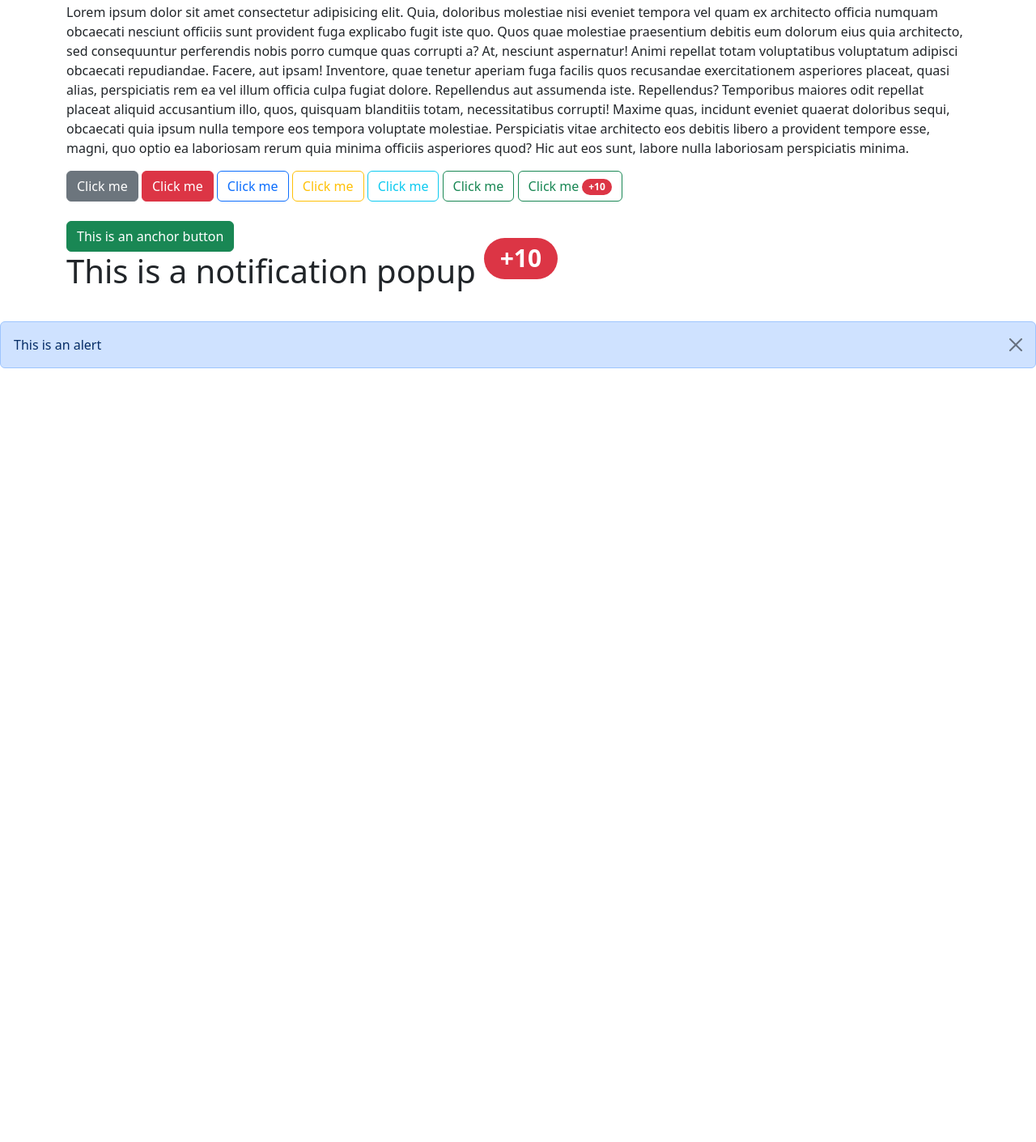
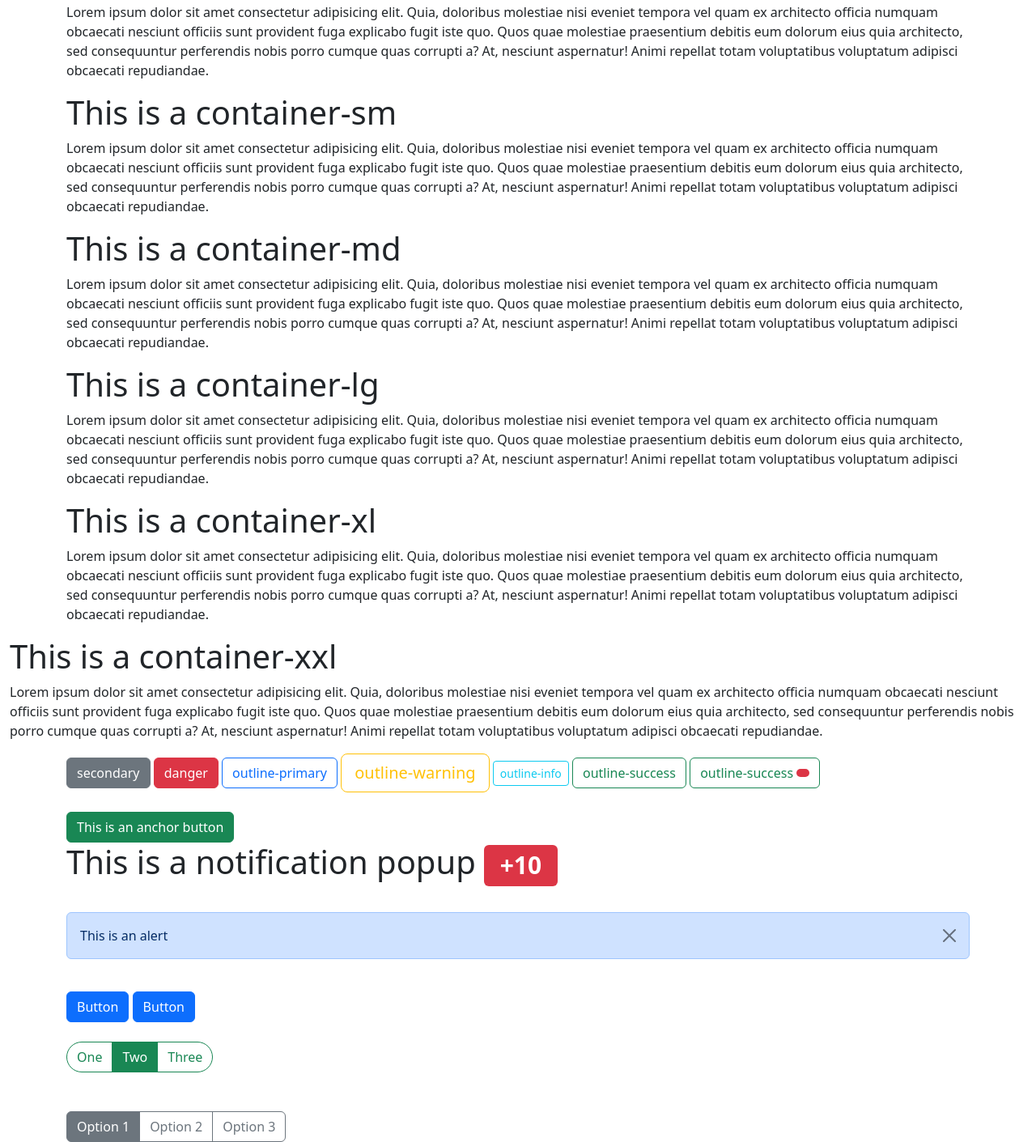
Before and after one commit to Monis9451/Bootstrap-practice, a plain HTML site: page index.html in a window 1280 px wide. Shown: the part 53-1464 px from the top of the page at 81% size. Before the commit the page ends 800 px from the top, so only its background shows below. Drawn offline with Linux system fonts and the light colour scheme.

Commit message:
practice some alert, group button and group radio button

```diff
--- a/index.html
+++ b/index.html
@@ -9,26 +9,78 @@
 </head>
 <body>
     <div class="container">
-        <h1>This is a heading</h1>
+        <h1>This is a container</h1>
         <p>Lorem ipsum dolor sit amet consectetur adipisicing elit. Quia, doloribus molestiae nisi eveniet tempora vel quam ex architecto officia numquam obcaecati nesciunt officiis sunt provident fuga explicabo fugit iste quo.
         Quos quae molestiae praesentium debitis eum dolorum eius quia architecto, sed consequuntur perferendis nobis porro cumque quas corrupti a? At, nesciunt aspernatur! Animi repellat totam voluptatibus voluptatum adipisci obcaecati repudiandae.
-        Facere, aut ipsam! Inventore, quae tenetur aperiam fuga facilis quos recusandae exercitationem asperiores placeat, quasi alias, perspiciatis rem ea vel illum officia culpa fugiat dolore. Repellendus aut assumenda iste. Repellendus?
-        Temporibus maiores odit repellat placeat aliquid accusantium illo, quos, quisquam blanditiis totam, necessitatibus corrupti! Maxime quas, incidunt eveniet quaerat doloribus sequi, obcaecati quia ipsum nulla tempore eos tempora voluptate molestiae.
-        Perspiciatis vitae architecto eos debitis libero a provident tempore esse, magni, quo optio ea laboriosam rerum quia minima officiis asperiores quod? Hic aut eos sunt, labore nulla laboriosam perspiciatis minima.
         </p>
-        <button type="button" class="btn btn-secondary">Click me</button>
-        <button type="button" class="btn btn-danger">Click me</button>
-        <button type="button" class="btn btn-outline-primary">Click me</button>
-        <button type="button" class="btn btn-outline-warning">Click me</button>
-        <button type="button" class="btn btn-outline-info">Click me</button>
-        <button type="button" class="btn btn-outline-success">Click me</button>
-        <button type="button" class="btn btn-outline-success">Click me <span class="badge bg-danger" id="ntf">+10</span></button>
+    </div>
+    <div class="container-sm">
+        <h1>This is a container-sm</h1>
+        <p>Lorem ipsum dolor sit amet consectetur adipisicing elit. Quia, doloribus molestiae nisi eveniet tempora vel quam ex architecto officia numquam obcaecati nesciunt officiis sunt provident fuga explicabo fugit iste quo.
+        Quos quae molestiae praesentium debitis eum dolorum eius quia architecto, sed consequuntur perferendis nobis porro cumque quas corrupti a? At, nesciunt aspernatur! Animi repellat totam voluptatibus voluptatum adipisci obcaecati repudiandae.
+        </p>
+    </div>
+    <div class="container-md">
+        <h1>This is a container-md</h1>
+        <p>Lorem ipsum dolor sit amet consectetur adipisicing elit. Quia, doloribus molestiae nisi eveniet tempora vel quam ex architecto officia numquam obcaecati nesciunt officiis sunt provident fuga explicabo fugit iste quo.
+        Quos quae molestiae praesentium debitis eum dolorum eius quia architecto, sed consequuntur perferendis nobis porro cumque quas corrupti a? At, nesciunt aspernatur! Animi repellat totam voluptatibus voluptatum adipisci obcaecati repudiandae.
+        </p>
+    </div>
+    <div class="container-lg">
+        <h1>This is a container-lg</h1>
+        <p>Lorem ipsum dolor sit amet consectetur adipisicing elit. Quia, doloribus molestiae nisi eveniet tempora vel quam ex architecto officia numquam obcaecati nesciunt officiis sunt provident fuga explicabo fugit iste quo.
+        Quos quae molestiae praesentium debitis eum dolorum eius quia architecto, sed consequuntur perferendis nobis porro cumque quas corrupti a? At, nesciunt aspernatur! Animi repellat totam voluptatibus voluptatum adipisci obcaecati repudiandae.
+        </p>
+    </div>
+    <div class="container-xl">
+        <h1>This is a container-xl</h1>
+        <p>Lorem ipsum dolor sit amet consectetur adipisicing elit. Quia, doloribus molestiae nisi eveniet tempora vel quam ex architecto officia numquam obcaecati nesciunt officiis sunt provident fuga explicabo fugit iste quo.
+        Quos quae molestiae praesentium debitis eum dolorum eius quia architecto, sed consequuntur perferendis nobis porro cumque quas corrupti a? At, nesciunt aspernatur! Animi repellat totam voluptatibus voluptatum adipisci obcaecati repudiandae.
+        </p>
+    </div>
+    <div class="container-xxl">
+        <h1>This is a container-xxl</h1>
+        <p>Lorem ipsum dolor sit amet consectetur adipisicing elit. Quia, doloribus molestiae nisi eveniet tempora vel quam ex architecto officia numquam obcaecati nesciunt officiis sunt provident fuga explicabo fugit iste quo.
+        Quos quae molestiae praesentium debitis eum dolorum eius quia architecto, sed consequuntur perferendis nobis porro cumque quas corrupti a? At, nesciunt aspernatur! Animi repellat totam voluptatibus voluptatum adipisci obcaecati repudiandae.
+        </p>
+    </div>
+    <div class="container">
+        <button type="button" class="btn btn-secondary text-nowrap">secondary</button>
+        <button type="button" class="btn btn-danger">danger</button>
+        <button type="button" class="btn btn-outline-primary">outline-primary</button>
+        <button type="button" class="btn btn-outline-warning btn-lg">outline-warning</button>
+        <button type="button" class="btn btn-outline-info btn-sm">outline-info</button>
+        <button type="button" class="btn btn-outline-success">outline-success</button>
+        <button type="button" class="btn btn-outline-success">outline-success <span id="checking" class="badge bg-danger" id="ntf"> </span></button>
     </div>
     <br>
     <div class="container">
-        <a href="#" class="btn btn-success">This is an anchor button</a>
-        <h1>This is a notification popup <span class="badge bg-danger rounded-pill">+10</span></h1>
+        <a href="#" class="btn btn-success" role="button">This is an anchor button</a>
+        <h1>This is a notification popup <span class="badge bg-danger">+10</span></h1>
     </div><br>
-    <div class="alert alert-primary alert-dismissible" role="alert">This is an alert <button class="btn-close"></button></div>
+    <div class="container">
+        <div class="alert alert-primary alert-dismissible" role="alert">This is an alert <button class="btn-close"></button></div><br>
+        <div class="d-grid gap-2 d-md-block">
+            <button class="btn btn-primary" type="button">Button</button>
+            <button class="btn btn-primary" type="button">Button</button>
+          </div><br>
+          <div class="btn-group">
+            <button class="btn btn-outline-success t">One</button>
+            <button class="btn btn-success t">Two</button>
+            <button class="btn btn-outline-success t">Three</button>
+          </div><br><br><br>
+          <div class="btn-group" role="group" aria-label="Basic radio toggle button group">
+
+            <input type="radio" class="btn-check" name="btnradio" id="option1" autocomplete="off" checked>
+            <label for="option1" class="btn btn-outline-secondary">Option 1</label>
+
+            <input type="radio" class="btn-check" name="btnradio" id="option2" autocomplete="off">
+            <label for="option2" class="btn btn-outline-secondary">Option 2</label>
+
+            <input type="radio" class="btn-check" name="btnradio" id="option3" autocomplete="off">
+            <label for="option3" class="btn btn-outline-secondary">Option 3</label>
+
+          </div>
+    </div>
 </body>
 </html>
--- a/style.css
+++ b/style.css
@@ -1,6 +1,13 @@
-.bg-danger
+#checking
 {
-    border-radius: 10px;
-    position: relative;
-    bottom: 20px;
+    width: 10px;
+    height: 10px;
+    /* border-radius: 50%;
+    top: 0;
+    right: 0;
+    transform: translate(50%, -50%); */
 }
+.btn-group button
+{
+    border-radius: 20px;
+}
```
